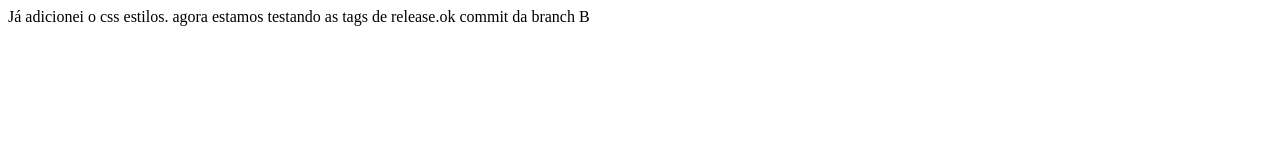
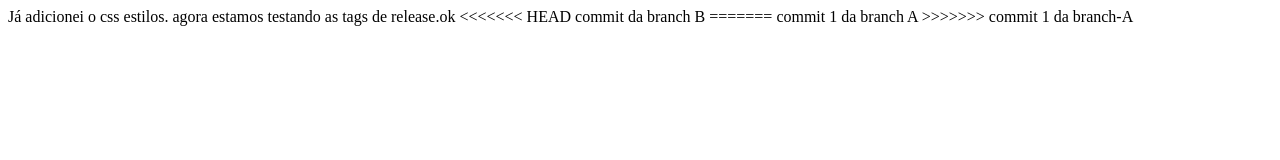
Before and after one commit to danielbortolozo/meuProjetoVersionado, a plain HTML site: page index.html in a window 1280 px wide. Drawn offline with Linux system fonts and the light colour scheme.

Commit message:
commit 1 da branch-A

```diff
--- a/index.html
+++ b/index.html
@@ -5,7 +5,12 @@
         Já adicionei o css estilos.
 
         agora estamos testando as tags de release.ok
+<<<<<<< HEAD
 
         commit da branch B
+=======
+
+        commit 1 da branch A
+>>>>>>> commit 1 da branch-A
   </body>
 </html>
```
